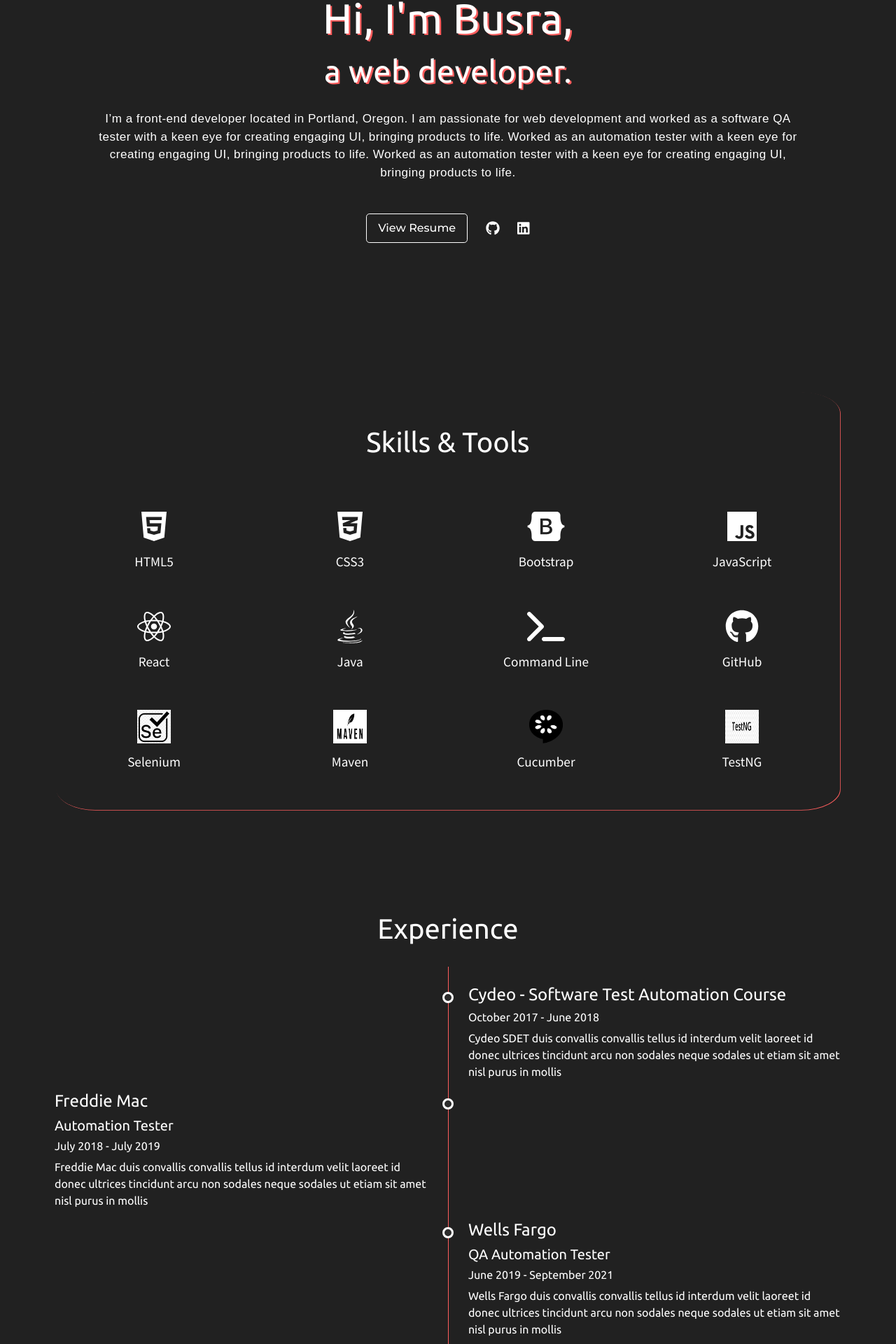
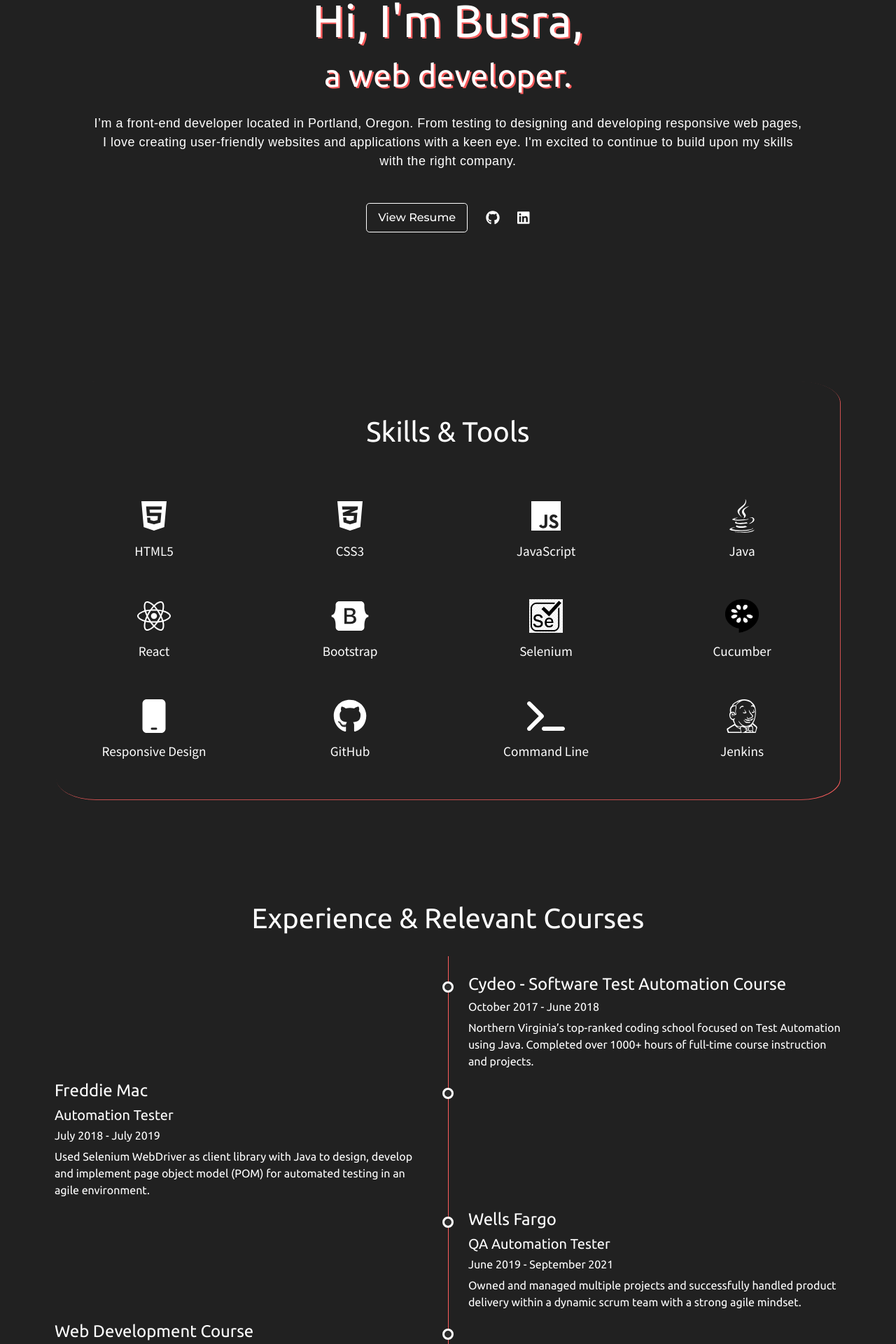
Before and after one commit to BusraUygur/portfolio-project, a React (Create React App) app: page / in a window 1280 px wide. Shown: the part 250-2170 px from the top of the page at 70% size. Built offline with nearby package versions, Linux system fonts and the light colour scheme.

Commit message:
Update Header

```diff
--- a/src/App.css
+++ b/src/App.css
@@ -38,8 +38,6 @@ body::-webkit-scrollbar {
 	border-bottom: 0.185rem solid var(--primary-red);
 }
 
-/* Toggler */
-
 .navbar-toggler-icon {
 	color: var(--primary-white);
 }
@@ -56,8 +54,6 @@ body::-webkit-scrollbar {
 	outline: none;
 	box-shadow: none;
 }
-
-/* Menu Links */
 
 .nav-link {
 	font-size: 1.10rem;
@@ -84,15 +80,13 @@ body::-webkit-scrollbar {
 	padding-top: 30vh;
 }
 
-/* Header Texts */
-
 .header-texts {
 	font-family: 'Ubuntu', sans-serif;
 	letter-spacing: 0.5px;
 }
 
 .big-heading {
-	font-size: 60px;
+	font-size: 65px;
 	text-shadow: 0.15rem 0.15rem var(--primary-red);
 }
 
@@ -121,13 +115,11 @@ body::-webkit-scrollbar {
 
 .header-desc {
 	font-family: 'Montserrate', sans-serif;
-	font-size: 17px;
+	font-size: 18px;
 	padding-top: 15px;
 	padding-right: 50px;
 	padding-left: 50px;
 }
-
-/* Header Links */
 
 .header-links {
 	padding-top: 1.1rem;
@@ -219,6 +211,10 @@ body::-webkit-scrollbar {
 	.icon-testing {
 		width: 3rem;
 		height: 3rem;
+	}
+	.skills-wrapper {
+		border-radius: none;
+		box-shadow: none;
 	}
 }
 
--- a/src/components/Experience.js
+++ b/src/components/Experience.js
@@ -5,7 +5,7 @@ const Experience = () => {
 		<section id="experience-section">
 			<div className="container experience-wrapper">
 				<div className="d-flex justify-content-center my-5">
-					<h1 className="experience-header">Experience</h1>
+					<h1 className="experience-header">Experience & Relevant Courses</h1>
 				</div>
 				<div className="timeline-block timeline-block-right">
 					<div className="marker" />
@@ -13,8 +13,8 @@ const Experience = () => {
 						<h4>Cydeo - Software Test Automation Course</h4>
 						<h6>October 2017 - June 2018</h6>
 						<p>
-							Cydeo SDET duis convallis convallis tellus id interdum velit laoreet id donec ultrices
-							tincidunt arcu non sodales neque sodales ut etiam sit amet nisl purus in mollis
+							Northern Virginia’s top-ranked coding school focused on Test Automation using Java.
+							Completed over 1000+ hours of full-time course instruction and projects.
 						</p>
 					</div>
 				</div>
@@ -25,8 +25,8 @@ const Experience = () => {
 						<h5>Automation Tester</h5>
 						<h6>July 2018 - July 2019</h6>
 						<p>
-							Freddie Mac duis convallis convallis tellus id interdum velit laoreet id donec ultrices
-							tincidunt arcu non sodales neque sodales ut etiam sit amet nisl purus in mollis
+							Used Selenium WebDriver as client library with Java to design, develop and implement page
+							object model (POM) for automated testing in an agile environment.
 						</p>
 					</div>
 				</div>
@@ -37,8 +37,8 @@ const Experience = () => {
 						<h5>QA Automation Tester</h5>
 						<h6>June 2019 - September 2021</h6>
 						<p>
-							Wells Fargo duis convallis convallis tellus id interdum velit laoreet id donec ultrices
-							tincidunt arcu non sodales neque sodales ut etiam sit amet nisl purus in mollis
+							Owned and managed multiple projects and successfully handled product delivery within a
+							dynamic scrum team with a strong agile mindset.
 						</p>
 					</div>
 				</div>
--- a/src/components/Header.js
+++ b/src/components/Header.js
@@ -12,17 +12,15 @@ const Header = () => {
 							<h1 className="big-heading">Hi, I'm Busra,</h1>
 							<h2 className="small-heading">a web developer.</h2>
 							<p className="header-desc">
-								I’m a front-end developer located in Portland, Oregon. I am passionate for web
-								development and worked as a software QA tester with a keen eye for creating engaging UI,
-								bringing products to life. Worked as an automation tester with a keen eye for creating
-								engaging UI, bringing products to life. Worked as an automation tester with a keen eye
-								for creating engaging UI, bringing products to life.
+								I’m a front-end developer located in Portland, Oregon. From testing to designing and
+								developing responsive web pages, I love creating user-friendly websites and applications
+								with a keen eye. I'm excited to continue to build upon my skills with the right company.
 							</p>
 						</div>
 						<div className="header-links">
 							<a
 								className="btn btn-primary btn-lg btn-floating btn-resume"
-								href="./public/newResume2.js"
+								href="https://busrauygur.github.io/resume/"
 								target="_blank"
 								rel="noreferrer"
 								role="button"
--- a/src/components/Skills.js
+++ b/src/components/Skills.js
@@ -1,7 +1,16 @@
 import React from 'react';
 import { FontAwesomeIcon } from '@fortawesome/react-fontawesome';
-import { faHtml5, faCss3Alt, faJs, faJava, faReact, faBootstrap, faGithub } from '@fortawesome/free-brands-svg-icons';
-import { faTerminal } from '@fortawesome/free-solid-svg-icons';
+import {
+	faHtml5,
+	faCss3Alt,
+	faJs,
+	faJava,
+	faReact,
+	faBootstrap,
+	faGithub,
+	faJenkins
+} from '@fortawesome/free-brands-svg-icons';
+import { faTerminal, faMobile } from '@fortawesome/free-solid-svg-icons';
 
 const Skills = () => {
 	return (
@@ -18,41 +27,43 @@ const Skills = () => {
 						<h3>CSS3</h3>
 					</div>
 					<div className="skills-box col-lg-3 col-sm-6">
-						<FontAwesomeIcon className="icon" icon={faBootstrap} size="3x" />
-						<h3>Bootstrap</h3>
+						<FontAwesomeIcon className="icon" icon={faJs} size="3x" />
+						<h3>JavaScript</h3>
 					</div>
 					<div className="skills-box col-lg-3 col-sm-6">
-						<FontAwesomeIcon className="icon" icon={faJs} size="3x" />
-						<h3>JavaScript</h3>
+						<FontAwesomeIcon className="icon" icon={faJava} size="3x" />
+						<h3>Java</h3>
 					</div>
 					<div className="skills-box col-lg-3 col-sm-6">
 						<FontAwesomeIcon className="icon" icon={faReact} size="3x" />
 						<h3>React</h3>
 					</div>
 					<div className="skills-box col-lg-3 col-sm-6">
-						<FontAwesomeIcon className="icon" icon={faJava} size="3x" />
-						<h3>Java</h3>
+						<FontAwesomeIcon className="icon" icon={faBootstrap} size="3x" />
+						<h3>Bootstrap</h3>
+					</div>
+					<div className="skills-box col-lg-3 col-sm-6">
+						<img className="icon-testing" src="../img/selenium.png" alt="" />
+						<h3>Selenium</h3>
+					</div>
+					<div className="skills-box col-lg-3 col-sm-6">
+						<img className="icon-testing" src="../img/cucumber.png" alt="" /> <h3>Cucumber</h3>
+					</div>
+					<div className="skills-box col-lg-3 col-sm-6">
+						<FontAwesomeIcon className="icon" icon={faMobile} size="3x" />
+						<h3>Responsive Design</h3>
+					</div>
+					<div className="skills-box col-lg-3 col-sm-6">
+						<FontAwesomeIcon className="icon" icon={faGithub} size="3x" />
+						<h3>GitHub</h3>
 					</div>
 					<div className="skills-box col-lg-3 col-sm-6">
 						<FontAwesomeIcon className="icon" icon={faTerminal} size="3x" />
 						<h3>Command Line</h3>
 					</div>
 					<div className="skills-box col-lg-3 col-sm-6">
-						<FontAwesomeIcon className="icon" icon={faGithub} size="3x" />
-						<h3>GitHub</h3>
-					</div>
-					<div className="skills-box col-lg-3 col-sm-6">
-						<img className="icon-testing" src="../img/selenium.png" alt="" />
-						<h3>Selenium</h3>
-					</div>
-					<div className="skills-box col-lg-3 col-sm-6">
-						<img className="icon-testing" src="../img/maven.png" alt="" /> <h3>Maven</h3>
-					</div>
-					<div className="skills-box col-lg-3 col-sm-6">
-						<img className="icon-testing" src="../img/cucumber.png" alt="" /> <h3>Cucumber</h3>
-					</div>
-					<div className="skills-box col-lg-3 col-sm-6">
-						<img className="icon-testing" src="../img/testng.png" alt="" /> <h3>TestNG</h3>
+						<FontAwesomeIcon className="icon" icon={faJenkins} size="3x" />
+						<h3>Jenkins</h3>
 					</div>
 				</div>
 			</div>
```
